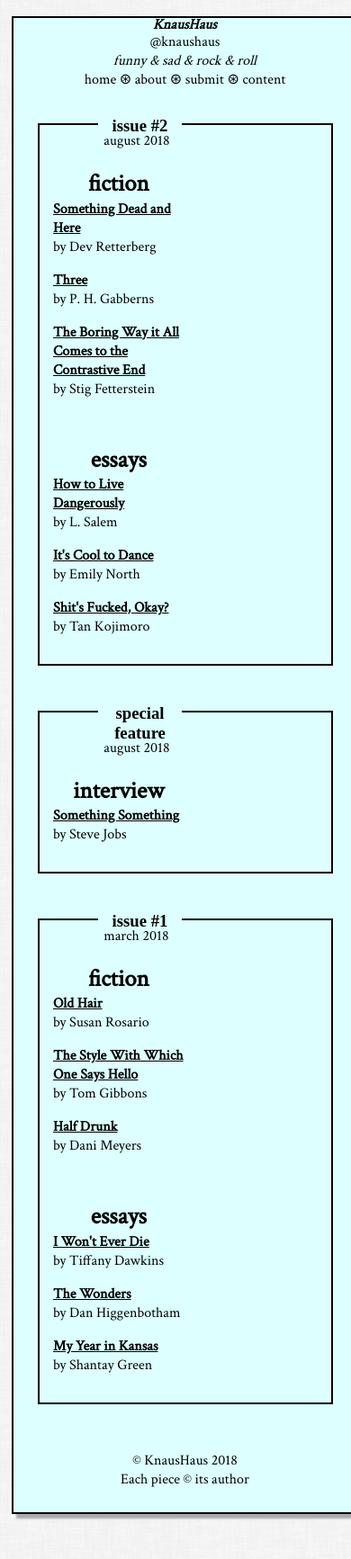
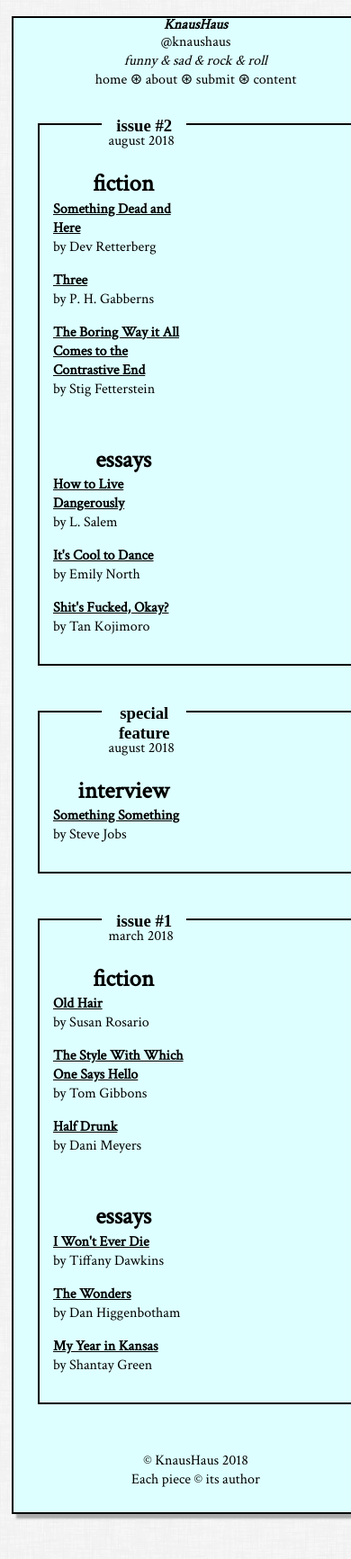
Before and after one commit to knaushaus/knaushaus.github.io, a Jekyll site: the page built from index.html, in a window 390 px wide. Shown: the whole page at 90% size. Built offline with Jekyll 4.4.1, drawn with Linux system fonts in a browser that asks for light colours.

Commit message:
Update main.css

```diff
--- a/css/main.css
+++ b/css/main.css
@@ -173,7 +173,7 @@ margin-top:-20px;
 		background-color: lightblue;
 	}
 .main {
-		width:90%;
+		width:90vw;
 	}
 }
 
```
